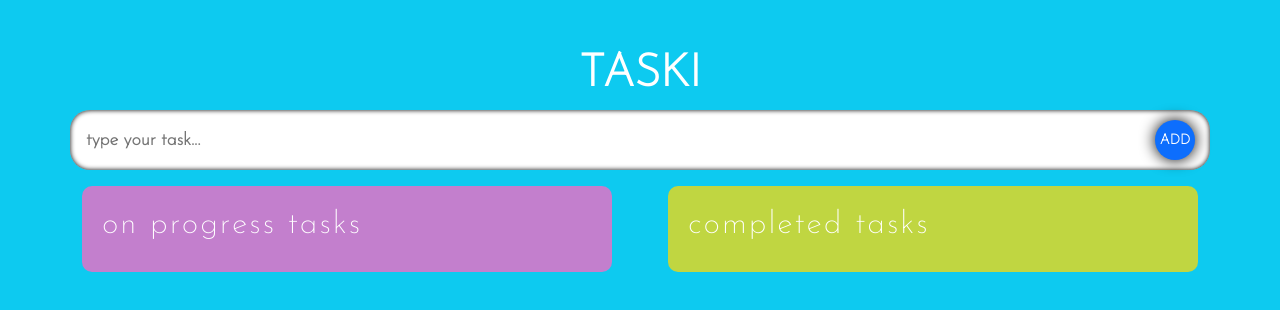
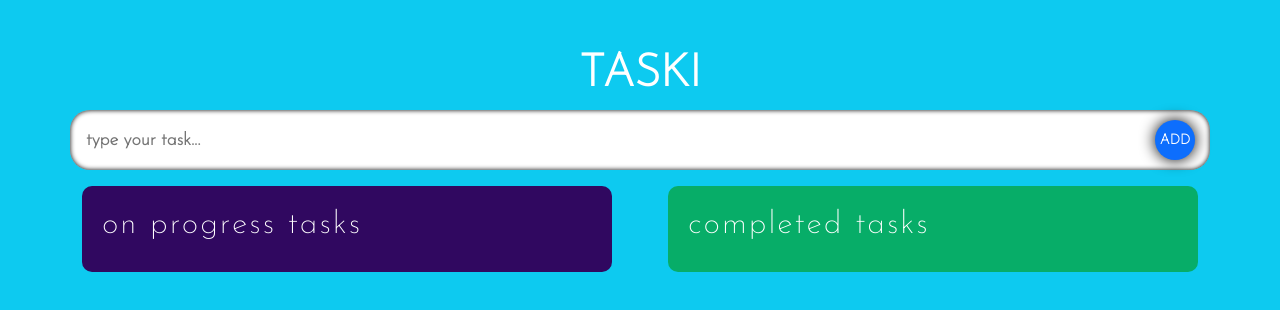
Before and after one commit to ahmad-elshowair/taski, a React (Create React App) app: page / in a window 1280 px wide. Shown: the top 310 px of the page. Built offline with nearby package versions, Linux system fonts and the light colour scheme.

Commit message:
add drag and drop function

```diff
--- a/package.json
+++ b/package.json
@@ -11,6 +11,7 @@
     "bootstrap": "^5.1.3",
     "nanoid": "^4.0.0",
     "react": "^18.2.0",
+    "react-beautiful-dnd": "^13.1.0",
     "react-dom": "^18.2.0",
     "react-icons": "^4.4.0",
     "react-scripts": "5.0.1",
@@ -39,7 +40,8 @@
     ]
   },
   "devDependencies": {
-    "@types/bootstrap": "^5.1.12"
+    "@types/bootstrap": "^5.1.12",
+    "@types/react-beautiful-dnd": "^13.1.2"
   },
   "overrides": {
     "autoprefixer": "10.4.5"
--- a/src/App.css
+++ b/src/App.css
@@ -92,14 +92,14 @@ form.row {
 
 .tasks {
   padding: 5px;
-  background-color: #c37fcd;
+  background-color: #300860;
   border-radius: 10px;
   height: fit-content;
   width: 47.5%;
 }
 
-.completed-list {
-  background-color: #c0d641;
+.completed {
+  background-color: #07ad68;
 }
 
 .list-header {
--- a/src/App.tsx
+++ b/src/App.tsx
@@ -6,10 +6,13 @@ import { InputTask } from './components/InputTask';
 import { Todo } from './interfaces/todo';
 import { nanoid } from 'nanoid';
 import { TaskiList } from './components/TaskiList';
+import {DragDropContext, DropResult} from 'react-beautiful-dnd'
+
 const App: React.FC = ()=> {
+
   const [todo, setTodo] = React.useState<string>("");
   const [todos, setTodos] = React.useState<Todo[]>([]);
-const [completedTasks, setCompletedTasks] = React.useState<Todo[]>([])
+  const [completedTasks, setCompletedTasks] = React.useState<Todo[]>([])
 
   // add the new task to todo list
   const add = (event: React.FormEvent)=>{
@@ -29,10 +32,31 @@ const [completedTasks, setCompletedTasks] = React.useState<Todo[]>([])
     }
   }
 
-  // const onDragEnd=()=>{
+  const onDragEnd=(result: DropResult)=>{
+    const {source, destination} = result;
+    if(!destination)return;
 
-  // }
+    if(destination.droppableId === source.droppableId && destination.index === source.index) return;
+
+    let add;
+    let active = todos;
+    let completed = completedTasks;
+    if(source.droppableId=== "process"){
+      add = active[source.index];
+      active.splice(source.index, 1)
+    }else{
+      add = completed[source.index];
+      completed.splice(source.index, 1)
+    }
+
+    if(destination.droppableId==="process"){
+      active.splice(destination.index, 0, add)
+    }else{
+      completed.splice(destination.index, 0, add);
+    }
+  }
   return (
+    <DragDropContext onDragEnd={onDragEnd}>
       <main className="app bg-info pt-5">
         <header className='header'>
           <h1 className="heading text-uppercase">Taski</h1>
@@ -49,6 +73,7 @@ const [completedTasks, setCompletedTasks] = React.useState<Todo[]>([])
           setCompletedTasks={setCompletedTasks}
         />
       </main>
+    </DragDropContext>
   );
 }
 
--- a/src/components/Task.tsx
+++ b/src/components/Task.tsx
@@ -1,13 +1,14 @@
 import React, { FormEvent } from 'react'
 import { Todo } from '../interfaces/todo'
 import {AiTwotoneDelete, AiTwotoneEdit, AiOutlineFileDone} from 'react-icons/ai'
-
+import {Draggable} from 'react-beautiful-dnd'
 interface Props{
   todo: Todo;
   todos: Todo[];
   setTodos: React.Dispatch<React.SetStateAction<Todo[]>>;
+  index: number;
 }
-export const Task: React.FC<Props> = ({todo, todos, setTodos}) => {
+export const Task: React.FC<Props> = ({index, todo, todos, setTodos}) => {
 
   const handleDelete = (id: string)=>{
     setTodos(todos.filter(todo=> todo.id!== id))
@@ -50,7 +51,13 @@ export const Task: React.FC<Props> = ({todo, todos, setTodos}) => {
   }, [edit])
 
   return (
+    <Draggable draggableId={todo.id} index={index}>
+      {
+        (provided)=>(
           <form
+            ref={provided.innerRef}
+            {...provided.dragHandleProps}
+            {...provided.draggableProps}
             className="single-task mb-2"
             onSubmit={(event) => handleEditTask(event, todo.id)}
           >
@@ -98,3 +105,6 @@ export const Task: React.FC<Props> = ({todo, todos, setTodos}) => {
           </form>
         )
       }
+    </Draggable>
+  )
+}
--- a/src/components/TaskiList.tsx
+++ b/src/components/TaskiList.tsx
@@ -1,21 +1,28 @@
 import React  from "react";
 import { Todo } from "../interfaces/todo";
 import { Task } from "./Task";
+import {Droppable} from 'react-beautiful-dnd'
 
 
 interface Props{
   todos: Todo[];
   setTodos: React.Dispatch<React.SetStateAction<Todo[]>>
   completedTasks: Todo[];
-  setCompletedTasks: React.Dispatch<React.SetStateAction<Todo[]>>
-
+  setCompletedTasks: React.Dispatch<React.SetStateAction<Todo[]>>;
 }
 export const TaskiList : React.FC<Props> = ({todos, setTodos, completedTasks, setCompletedTasks}) =>{
   return (
     <section className="taski-list-section">
       <div className="container">
         <div className="lists">
-          <div className="tasks progress-list">
+          <Droppable droppableId="process">
+            {
+              (provided)=>(
+                <div
+                  {...provided.droppableProps}
+                  ref={provided.innerRef}
+                  className="tasks process"
+                >
                   <header className="list-header mb-2">
                     <h2 className="list-heading">
                       on progress tasks
@@ -23,8 +30,9 @@ export const TaskiList : React.FC<Props> = ({todos, setTodos, completedTasks, se
                   </header>
                   {
                     /* list all on progress tasks */
-              todos.map(todo => (
+                    todos.map((todo, index) => (
                       <Task
+                        index={index}
                         key={todo.id}
                         todo={todo}
                         todos={todos}
@@ -33,8 +41,21 @@ export const TaskiList : React.FC<Props> = ({todos, setTodos, completedTasks, se
                       />
                     ))
                   }
+                  {provided.placeholder}
                 </div>
-          <div className="tasks completed-list">
+
+              )
+            }
+          </Droppable>
+
+          <Droppable droppableId="completed">
+            {
+              (provided)=>(
+                <div
+                  {...provided.droppableProps}
+                  ref={provided.innerRef}
+                  className="tasks completed"
+                >
                   <header className="list-header mb-2">
                     <h2 className="list-heading">
                       completed tasks
@@ -42,17 +63,21 @@ export const TaskiList : React.FC<Props> = ({todos, setTodos, completedTasks, se
                   </header>
                   {
                     /* list all on progress tasks */
-              todos.map(todo => (
+                    completedTasks.map((task, index) => (
                       <Task
-                  key={todo.id}
-                  todo={todo}
-                  todos={todos}
-                  setTodos={setTodos}
-
+                        index={index}
+                        key={task.id}
+                        todo={task}
+                        todos={completedTasks}
+                        setTodos={setCompletedTasks}
                       />
                     ))
                   }
+                  {provided.placeholder}
                 </div>
+              )
+            }
+          </Droppable>
         </div>
       </div>
     </section>
--- a/src/index.tsx
+++ b/src/index.tsx
@@ -6,7 +6,5 @@ const root = ReactDOM.createRoot(
   document.getElementById('root') as HTMLElement
 );
 root.render(
-  <React.StrictMode>
     <App />
-  </React.StrictMode>
 );
```
Also changed, not shown: 1 other file (tests, documents, lock files or other folders). Lines whose indentation alone changed are shown as unchanged.
